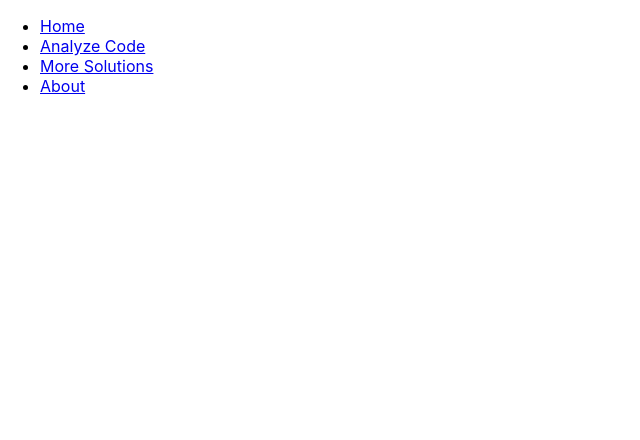
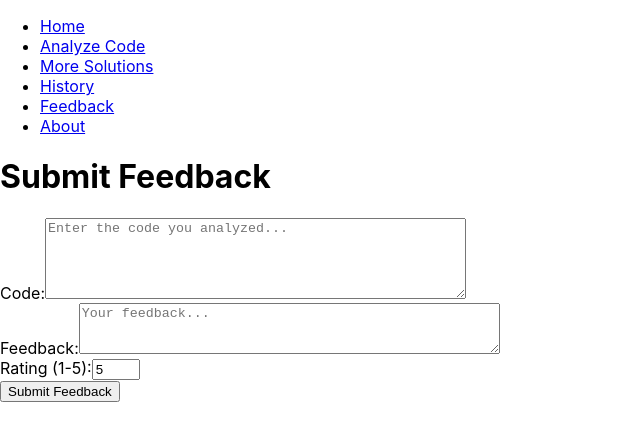
Before and after one commit to avinashmadnani05/Debug_Wizard, a React (Create React App) app in the folder Frontend/debuger/: page /feedback in a window 1280 px wide. Shown: the top 440 px of the page, without its empty margins (0-640 px from the left). Built offline with nearby package versions, Linux system fonts and the light colour scheme.

Commit message:
intialized git2

```diff
--- a/Frontend/debuger/src/App.js
+++ b/Frontend/debuger/src/App.js
@@ -1,9 +1,10 @@
-// src/App.js
 import React from "react";
 import { BrowserRouter as Router, Routes, Route, Link } from "react-router-dom";
 import Home from "./pages/Home";
 import Analyze from "./pages/Analyze";
 import MoreSolutions from "./pages/MoreSolutions";
+import History from "./pages/History";
+import Feedback from "./pages/Feedback";
 import About from "./pages/About";
 
 function App() {
@@ -14,6 +15,8 @@ function App() {
           <li><Link to="/">Home</Link></li>
           <li><Link to="/analyze">Analyze Code</Link></li>
           <li><Link to="/solutions">More Solutions</Link></li>
+          <li><Link to="/history">History</Link></li>
+          <li><Link to="/feedback">Feedback</Link></li>
           <li><Link to="/about">About</Link></li>
         </ul>
       </nav>
@@ -21,6 +24,8 @@ function App() {
         <Route path="/" element={<Home />} />
         <Route path="/analyze" element={<Analyze />} />
         <Route path="/solutions" element={<MoreSolutions />} />
+        <Route path="/history" element={<History />} />
+        <Route path="/feedback" element={<Feedback />} />
         <Route path="/about" element={<About />} />
       </Routes>
     </Router>
--- /dev/null
+++ b/Frontend/debuger/src/pages/Feedback.jsx
@@ -0,0 +1,69 @@
+import React, { useState } from "react";
+
+function Feedback() {
+  const [code, setCode] = useState("");
+  const [feedback, setFeedback] = useState("");
+  const [rating, setRating] = useState(5);
+  const [message, setMessage] = useState("");
+
+  const handleSubmit = async (e) => {
+    e.preventDefault();
+    const payload = { code, feedback, rating };
+    try {
+      const response = await fetch("http://localhost:8000/feedback", {
+        method: "POST",
+        headers: { "Content-Type": "application/json" },
+        body: JSON.stringify(payload),
+      });
+      const data = await response.json();
+      setMessage(data.message);
+      setCode("");
+      setFeedback("");
+      setRating(5);
+    } catch (err) {
+      console.error("Error submitting feedback:", err);
+    }
+  };
+
+  return (
+    <div>
+      <h1>Submit Feedback</h1>
+      {message && <p>{message}</p>}
+      <form onSubmit={handleSubmit}>
+        <div>
+          <label>Code:</label>
+          <textarea
+            value={code}
+            onChange={(e) => setCode(e.target.value)}
+            rows="5"
+            cols="50"
+            placeholder="Enter the code you analyzed..."
+          />
+        </div>
+        <div>
+          <label>Feedback:</label>
+          <textarea
+            value={feedback}
+            onChange={(e) => setFeedback(e.target.value)}
+            rows="3"
+            cols="50"
+            placeholder="Your feedback..."
+          />
+        </div>
+        <div>
+          <label>Rating (1-5):</label>
+          <input
+            type="number"
+            value={rating}
+            onChange={(e) => setRating(e.target.value)}
+            min="1"
+            max="5"
+          />
+        </div>
+        <button type="submit">Submit Feedback</button>
+      </form>
+    </div>
+  );
+}
+
+export default Feedback;
--- /dev/null
+++ b/Frontend/debuger/src/pages/History.jsx
@@ -0,0 +1,41 @@
+// src/pages/History.js
+import React, { useEffect, useState } from "react";
+
+function History() {
+  const [historyData, setHistoryData] = useState([]);
+
+  useEffect(() => {
+    fetch("http://localhost:8000/history")
+      .then(response => response.json())
+      .then(data => {
+        if (Array.isArray(data)) {
+          setHistoryData(data);
+        } else if (data.history && Array.isArray(data.history)) {
+          setHistoryData(data.history);
+        } else {
+          console.error("Unexpected data format:", data);
+          setHistoryData([]);
+        }
+      })
+      .catch(err => console.error("Error fetching history:", err));
+  }, []);
+
+  return (
+    <div>
+      <h1>Analysis History</h1>
+      {historyData.length === 0 ? (
+        <p>No analysis history available.</p>
+      ) : (
+        historyData.map((item, index) => (
+          <div key={index} style={{ border: "1px solid #ccc", margin: "10px", padding: "10px" }}>
+            <pre>{item.code}</pre>
+            {item.error && <p><strong>Error:</strong> {item.error}</p>}
+            <p><strong>Suggestion:</strong> {item.suggestion}</p>
+          </div>
+        ))
+      )}
+    </div>
+  );
+}
+
+export default History;
```
Also changed, not shown: 2 other files (tests, documents, lock files or other folders).
